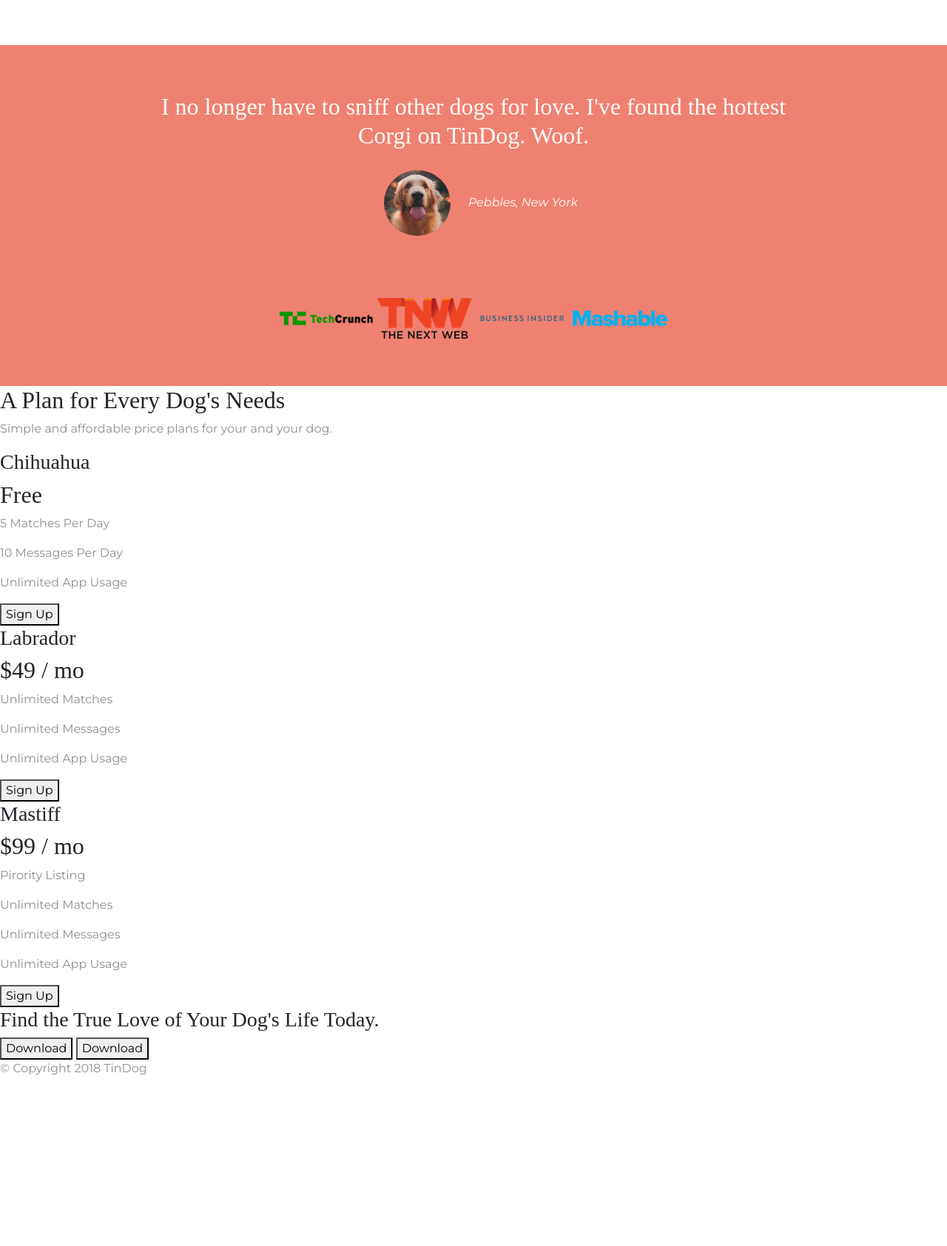
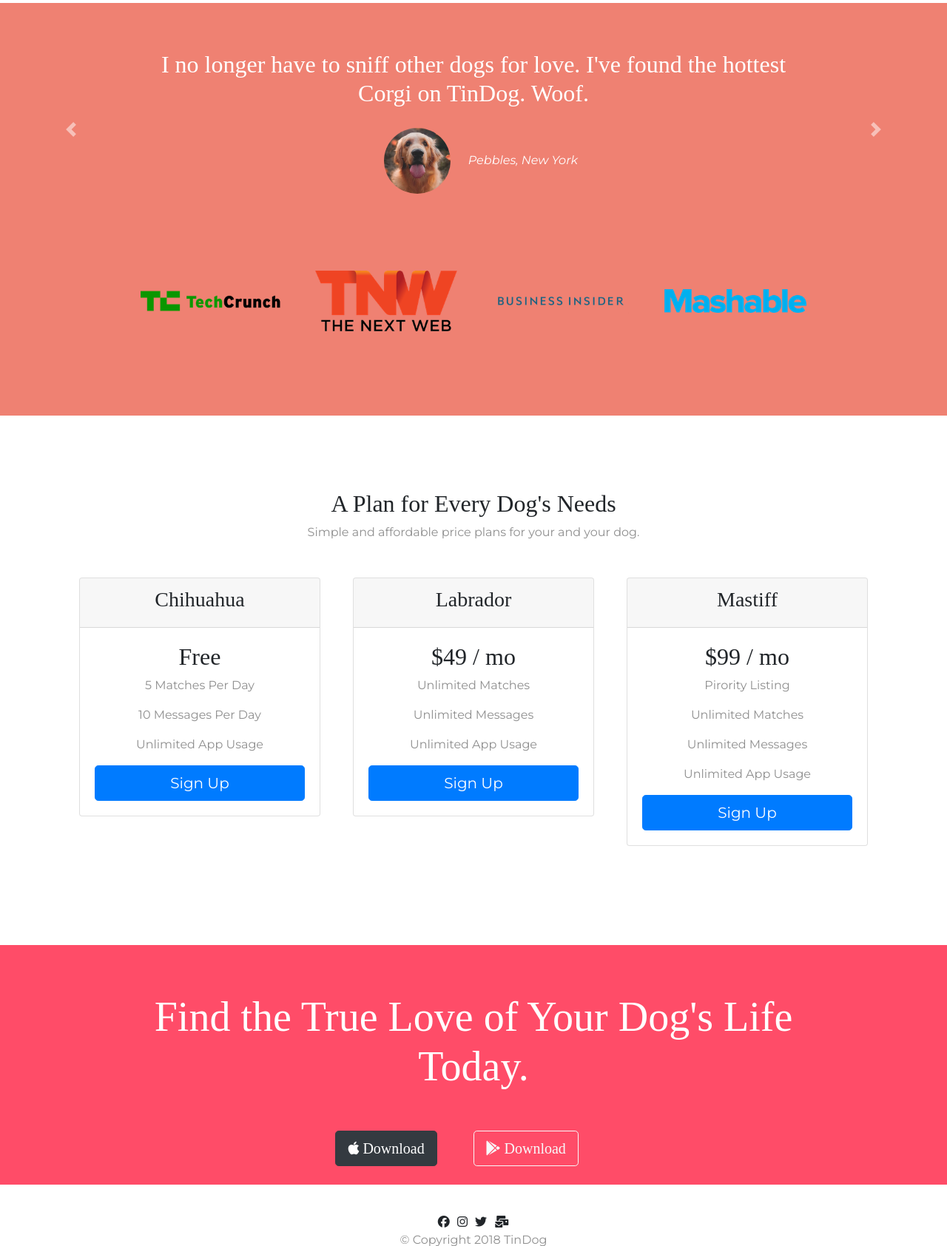
Before and after one commit to Anand23Gupta/BootstrapProject, a plain HTML site: page index.html in a window 1280 px wide. Shown: the part 1115-2800 px from the top of the page at 74% size. Before the commit the page ends 2588 px from the top, so only its background shows below. Drawn offline with nearby package versions, Linux system fonts and the light colour scheme.

Commit message:
Add files via upload

```diff
--- a/css/styles.css
+++ b/css/styles.css
@@ -1,5 +1,6 @@
 body{
   font-family: "Montserrat";
+  text-align: center;
 }
 
 #title{
@@ -26,14 +27,31 @@ p{
   color: #8f8f8f;
 }
 .container-fluid{
-  padding: 3% 15%;
+  padding: 3% 15% 12%;
 }
 
 .title-image{
   width: 50%;
-  margin-top: 15%;
   transform: rotate(15deg);
+  position: absolute;
+  right: 30%;
 }
+
+
+@media (max-width: 1028px) {
+
+  #title {
+    text-align: center;
+  }
+
+  .title-image {
+    margin: 3%;
+    position: static;
+    transform: rotate(0);
+  }
+}
+
+
 
 /*Navigation Style */
 
@@ -65,6 +83,9 @@ p{
 /*feature */
 
 #features{
+  position: relative;
+  background-color: #fff;
+  z-index: 1;
   padding: 5% 15%;
 }
 
@@ -90,10 +111,14 @@ p{
 /*testimonial*/
 
 #testimonials{
-  padding: 5% 15%;
+
   background-color: #ef8172;
   color: #fff;
   text-align: center;
+}
+
+.carousel{
+  padding: 5% 15%;
 }
 
 .testimonial-img{
@@ -111,5 +136,46 @@ p{
 }
 
 .press-logo{
-  width: 10%;
+  width: 15%;
+  margin: 20px 20px 50px;
 }
+
+/*pricing*/
+
+#pricing{
+  text-align: center;
+  padding: 100px;
+}
+
+.card-column-spacing{
+  padding: 3% 2%;
+}
+
+
+
+/*cta*/
+
+#cta{
+  font-family: "Montserrat-Bold";
+  background-color: #ff4c68;
+  text-align: center;
+  color: #fff;
+  padding: 5% 15% 2%;
+}
+
+
+.cta-heading{
+  font-size: 3.5rem;
+}
+
+
+
+/*footer*/
+
+#footer{
+  margin: 3%;
+}
+
+.footericon{
+  padding: 3px;
+}
--- a/index.html
+++ b/index.html
@@ -30,20 +30,20 @@
   <section id="title">
     <div class="container-fluid">
       <nav class="navbar navbar-expand-lg navbar-dark">
-        <a class="navbar-brand" href="">tindog</a>
+        <a class="navbar-brand" href="index.html">tindog</a>
         <button class="navbar-toggler" type="button" data-toggle="collapse" data-target="#navbarSupportedContent" aria-controls="navbarSupportedContent" aria-expanded="false" aria-label="Toggle navigation">
           <span class="navbar-toggler-icon"></span>
         </button>
         <div class="collapse navbar-collapse" id="navbarSupportedContent">
           <ul class="navbar-nav ml-auto">
             <li class="nav-item">
-              <a class="nav-link" href="">Contact</a>
+              <a class="nav-link" href="#footer">Contact</a>
             </li>
             <li class="nav-item">
-              <a class="nav-link" href="">Pricing</a>
+              <a class="nav-link" href="#pricing">Pricing</a>
             </li>
             <li class="nav-item">
-              <a class="nav-link" href="">Download</a>
+              <a class="nav-link" href="#cta">Download</a>
             </li>
           </ul>
         </div>
@@ -62,9 +62,7 @@
         </div>
       </div>
     </div>
-
   </section>
-
 
   <!-- Features -->
 
@@ -90,21 +88,32 @@
     </div>
   </section>
 
-
   <!-- Testimonials -->
 
   <section id="testimonials">
-
+    <div id="testimonialscarousel" class="carousel slide" data-ride="false">
+      <div class="carousel-inner">
+        <div class="carousel-item active">
           <h2>I no longer have to sniff other dogs for love. I've found the hottest Corgi on TinDog. Woof.</h2>
           <img class="testimonial-img" src="images/dog-img.jpg" alt="dog-profile">
           <em>Pebbles, New York</em>
-
-    <!-- <h2 class="testimonial-text">My dog used to be so lonely, but with TinDog's help, they've found the love of their life. I think.</h2>
-    <img class="testimonial-image" src="images/lady-img.jpg" alt="lady-profile">
-    <em>Beverly, Illinois</em> -->
-
+        </div>
+        <div class="carousel-item">
+          <h2>My dog used to be so lonely, but with TinDog's help, they've found the love of their life. I think.</h2>
+          <img class="testimonial-img" src="images/lady-img.jpg" alt="lady-profile">
+          <em>Beverly, Illinois</em>
+        </div>
+      </div>
+      <a class="carousel-control-prev" href="#testimonialscarousel" role="button" data-slide="prev">
+        <span class="carousel-control-prev-icon" aria-hidden="true"></span>
+        <span class="sr-only">Previous</span>
+      </a>
+      <a class="carousel-control-next" href="#testimonialscarousel" role="button" data-slide="next">
+        <span class="carousel-control-next-icon" aria-hidden="true"></span>
+        <span class="sr-only">Next</span>
+      </a>
+    </div>
   </section>
-
 
   <!-- Press -->
 
@@ -113,42 +122,59 @@
     <img class="press-logo" src="images/tnw.png" alt="tnw-logo">
     <img class="press-logo" src="images/bizinsider.png" alt="biz-insider-logo">
     <img class="press-logo" src="images/mashable.png" alt="mashable-logo">
-
   </section>
-
 
   <!-- Pricing -->
 
   <section id="pricing">
-
     <h2>A Plan for Every Dog's Needs</h2>
     <p>Simple and affordable price plans for your and your dog.</p>
 
-
+    <div class="row">
+      <div class="col-lg-4 col-md-6 card-column-spacing">
+        <div class="card ">
+          <div class="card-header">
             <h3>Chihuahua</h3>
+          </div>
+          <div class="card-body">
             <h2>Free</h2>
             <p>5 Matches Per Day</p>
             <p>10 Messages Per Day</p>
             <p>Unlimited App Usage</p>
-    <button type="button">Sign Up</button>
-
-
+            <button class="btn btn-primary btn-lg btn-block" type="button">Sign Up</button>
+          </div>
+        </div>
+      </div>
+      <div class="col-lg-4 col-md-6 card-column-spacing">
+        <div class="card ">
+          <div class="card-header">
             <h3>Labrador</h3>
+          </div>
+          <div class="card-body">
             <h2>$49 / mo</h2>
             <p>Unlimited Matches</p>
             <p>Unlimited Messages</p>
             <p>Unlimited App Usage</p>
-    <button type="button">Sign Up</button>
-
-
+            <button class="btn btn-primary btn-lg btn-block" type="button">Sign Up</button>
+          </div>
+        </div>
+      </div>
+      <div class="col-lg-4 card-column-spacing">
+        <div class="card">
+          <div class="card-header">
             <h3>Mastiff</h3>
+          </div>
+          <div class="card-body">
             <h2>$99 / mo</h2>
             <p>Pirority Listing</p>
             <p>Unlimited Matches</p>
             <p>Unlimited Messages</p>
             <p>Unlimited App Usage</p>
-    <button type="button">Sign Up</button>
-
+            <button class="btn btn-primary btn-lg btn-block" type="button">Sign Up</button>
+          </div>
+        </div>
+      </div>
+    </div>
   </section>
 
 
@@ -156,17 +182,19 @@
 
   <section id="cta">
 
-    <h3>Find the True Love of Your Dog's Life Today.</h3>
-    <button type="button">Download</button>
-    <button type="button">Download</button>
-
+    <h3 class="cta-heading">Find the True Love of Your Dog's Life Today.</h3>
+    <button type="button" class="btn btn-dark btn-lg download-button"><i class="fab fa-apple"></i> Download</button>
+    <button type="button" class="btn btn-outline-light btn-lg download-button"><i class="fab fa-google-play"></i> Download</button>
   </section>
 
 
   <!-- Footer -->
 
   <footer id="footer">
-
+    <i class="footericon fab fa-facebook"></i>
+    <i class="footericon fab fa-instagram"></i>
+    <i class="footericon fab fa-twitter"></i>
+    <i class="footericon fas fa-mail-bulk"></i>
     <p>© Copyright 2018 TinDog</p>
 
   </footer>
```
Lines whose indentation alone changed are shown as unchanged.
